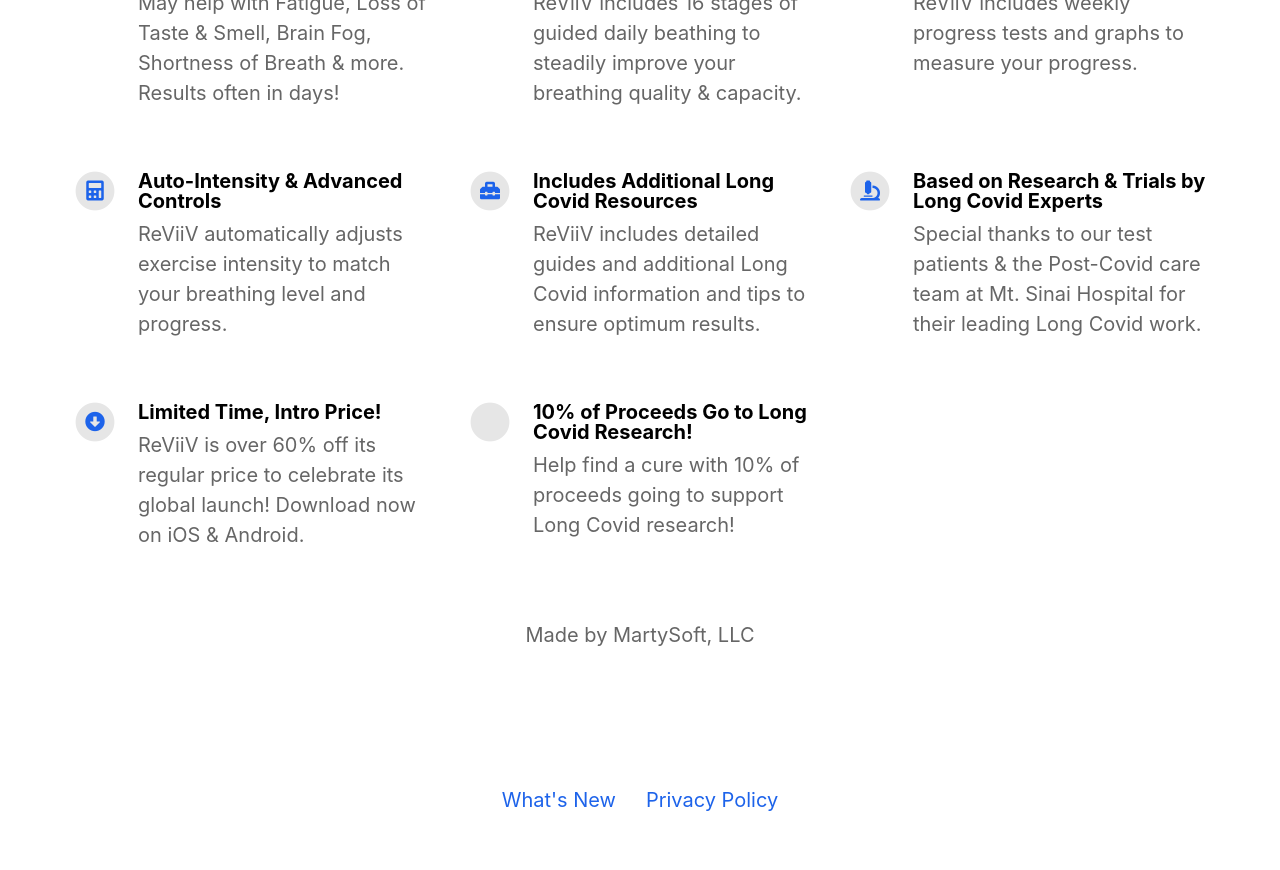
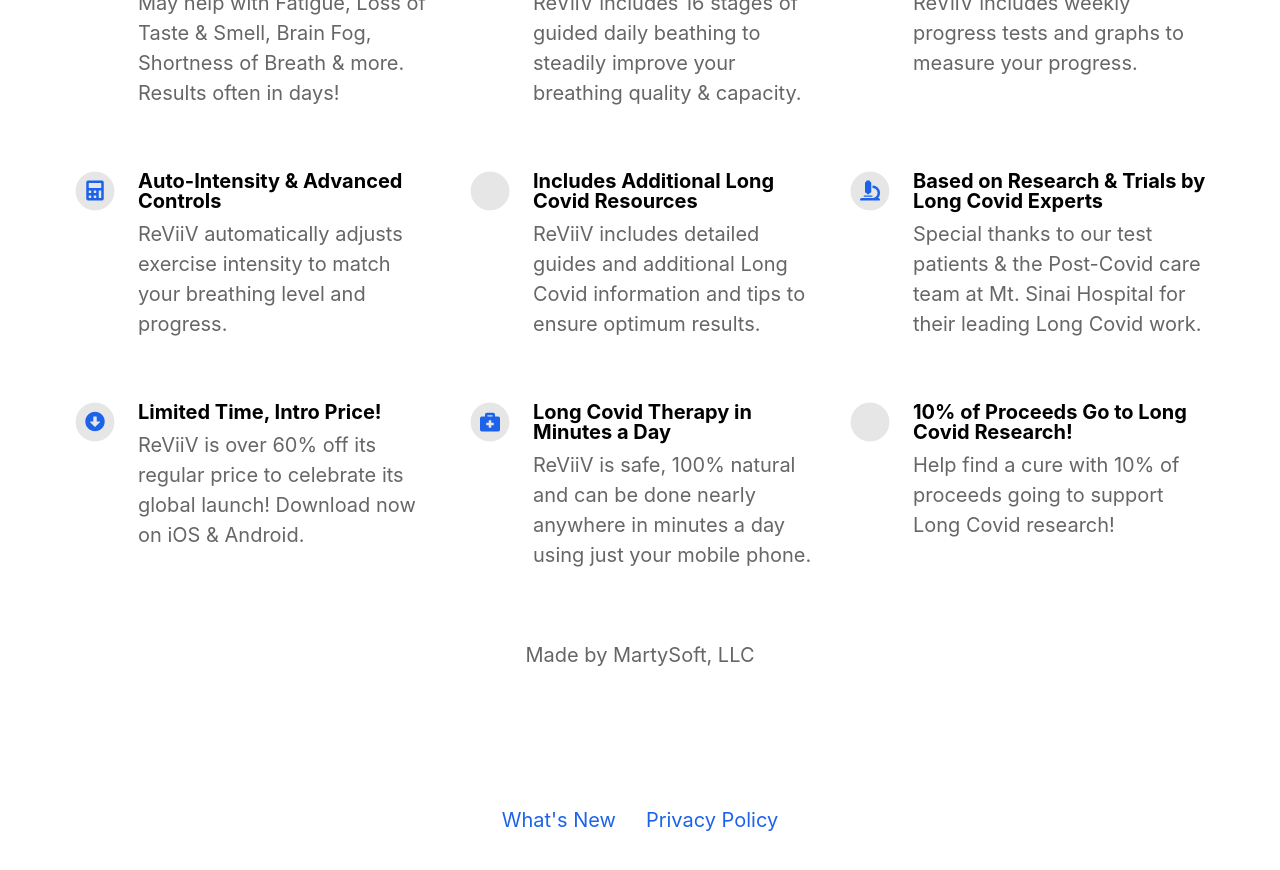
Before and after one commit to marcvanh/reviiv.me, a Jekyll site: the page built from index.html, in a window 1280 px wide and 900 px high, scrolled down 1144 px. Shown: the top 870 px of the window. Built offline with Jekyll 4.4.1, drawn with Linux system fonts in a browser that asks for light colours; nearby versions of some CDN libraries.

Commit message:
Update _config.yml

```diff
--- a/_config.yml
+++ b/_config.yml
@@ -53,7 +53,7 @@ features                                  :
 
   - title                                 : Includes Additional Long Covid Resources
     description                           : ReViiV includes detailed guides and additional Long Covid information and tips to ensure optimum results.
-    fontawesome_icon_name                 : toolbox
+    fontawesome_icon_name                 : virus-covid
 
   - title                                 : Based on Research & Trials by Long Covid Experts
     description                           : Special thanks to our test patients & the Post-Covid care team at Mt. Sinai Hospital for their leading Long Covid work.
@@ -63,13 +63,13 @@ features                                  :
     description                           : ReViiV is over 60% off its regular price to celebrate its global launch!  Download now on iOS & Android.
     fontawesome_icon_name                 : arrow-alt-circle-down
 
+  - title                                 : Long Covid Therapy in Minutes a Day
+    description                           : ReViiV is safe, 100% natural and can be done nearly anywhere in minutes a day using just your mobile phone.
+    fontawesome_icon_name                 : briefcase-medical
+
   - title                                 : 10% of Proceeds Go to Long Covid Research!
     description                           : Help find a cure with 10% of proceeds going to support Long Covid research!
-    fontawesome_icon_name                 : hand-holding-dollar
-
-  - title                                 :
-    description                           :
-    fontawesome_icon_name                 :
+    fontawesome_icon_name                 : hand-holding-hand
 
   - title                                 : # New Feature Title
     description                           : # New Feature Description
```
